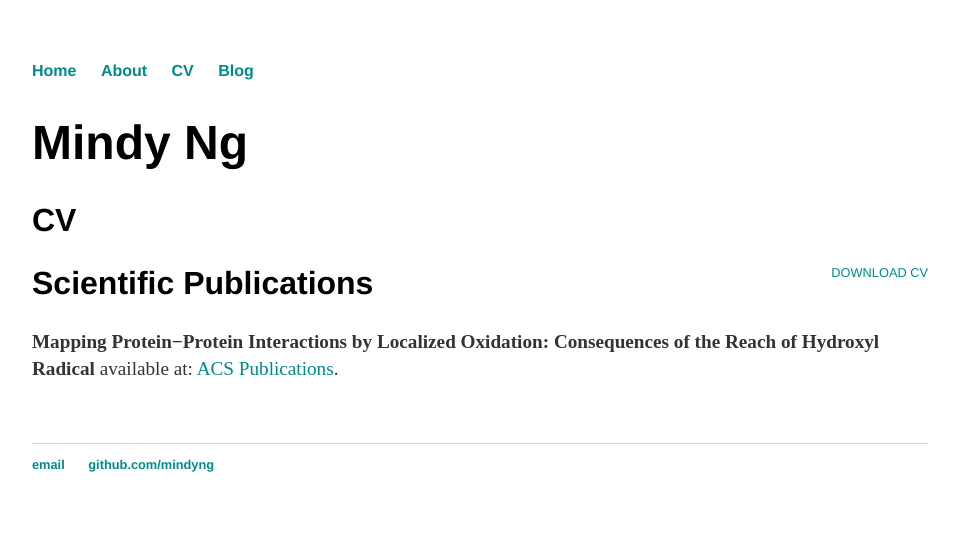
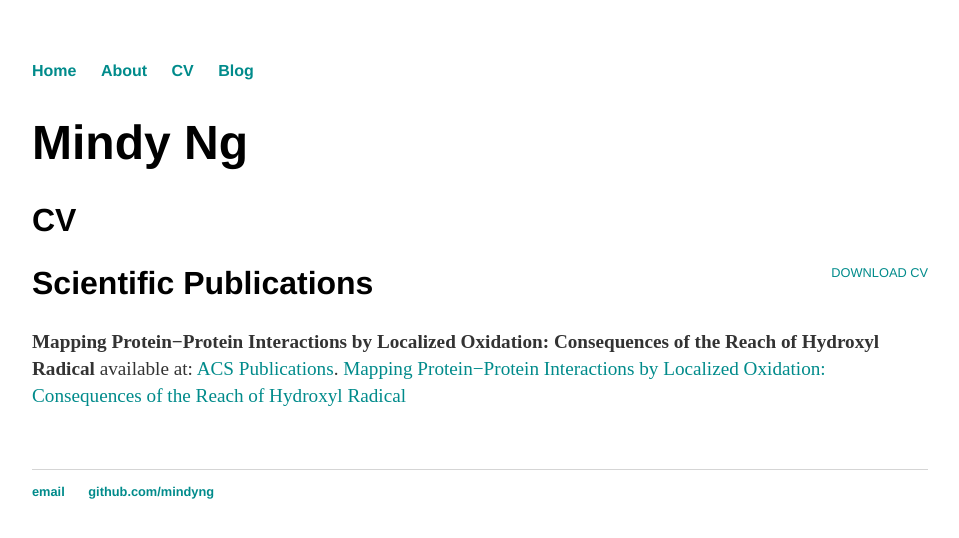
Before and after one commit to mindyng/mindyng.github.io, a Jekyll site: the page built from cv/index.html, in a window 1280 px wide. Shown: the top 538 px of the page, without its empty margins (160-1119 px from the left). Built offline with Jekyll 4.4.1, drawn with Linux system fonts in a browser that asks for light colours.

Commit message:
Update index.html

```diff
--- a/cv/index.html
+++ b/cv/index.html
@@ -41,6 +41,7 @@ a:active {
 
 					<p><strong>Mapping Protein−Protein Interactions by Localized Oxidation: Consequences of the Reach of Hydroxyl Radical </strong> available at: <a href="https://pubs.acs.org/doi/10.1021/bi900273j">ACS Publications</a>.
 
+					<a href="https://pubs.acs.org/doi/10.1021/bi900273j">Mapping Protein−Protein Interactions by Localized Oxidation: Consequences of the Reach of Hydroxyl Radical</a>
 
 
 	</div>
```
